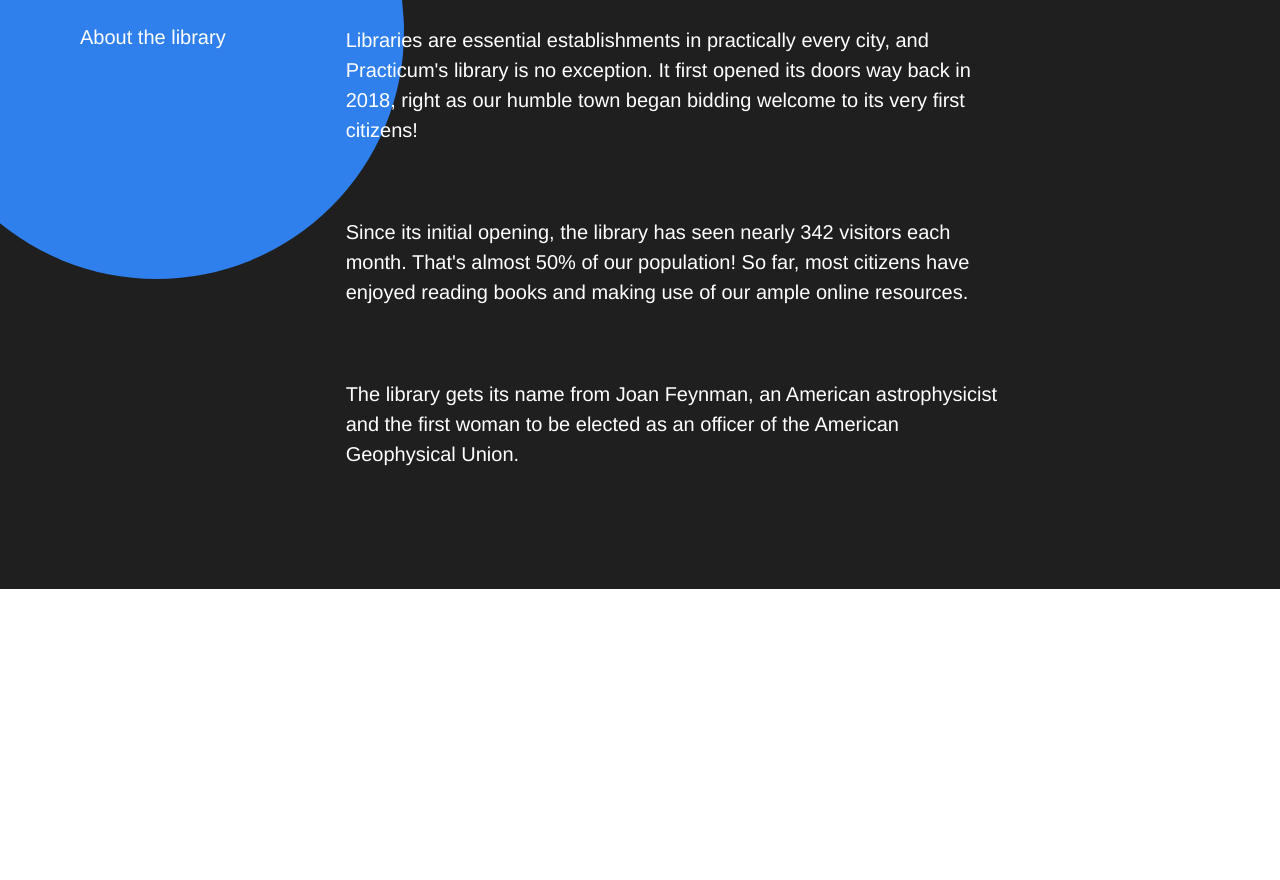
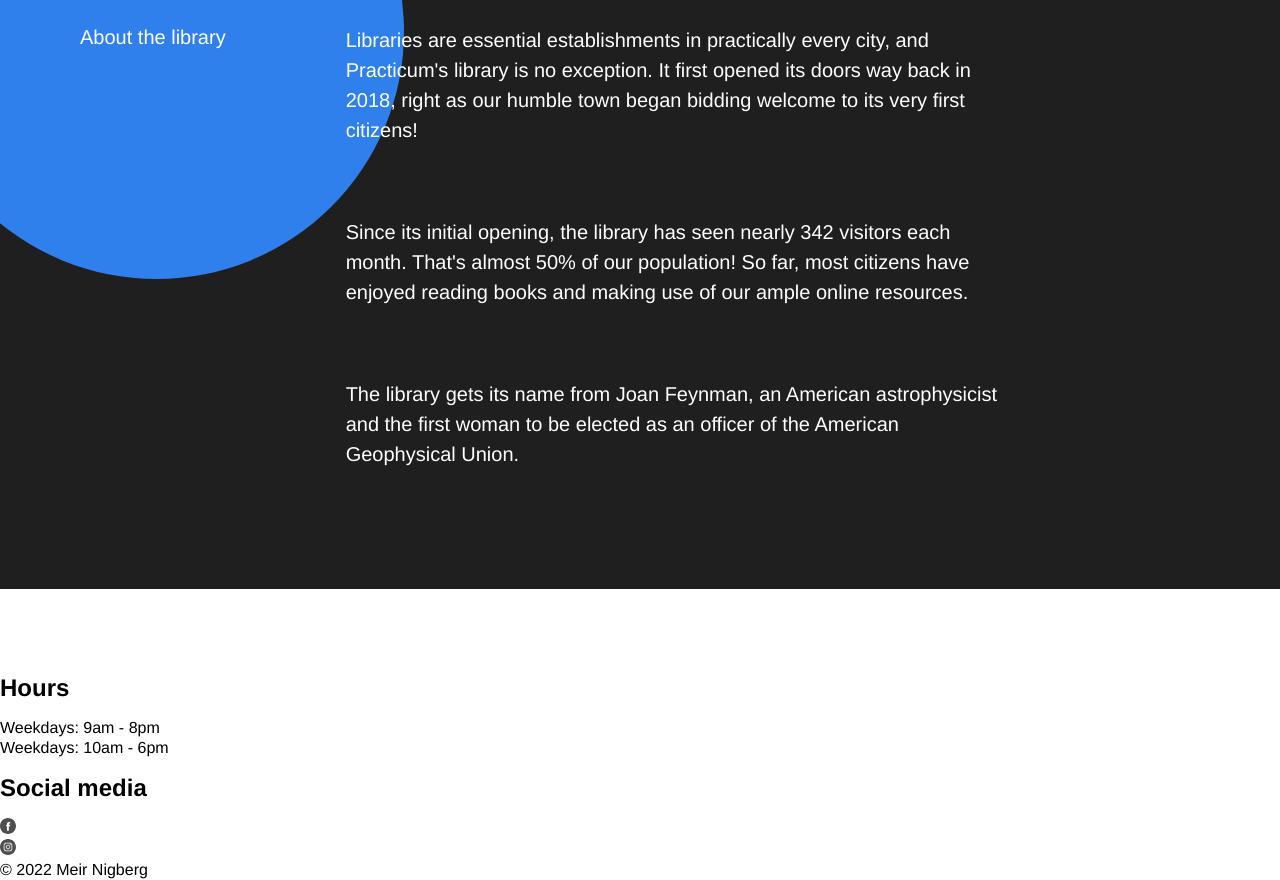
Before and after one commit to nigberg/web_project_1, a plain HTML site: page index.html in a window 1280 px wide. Shown: the part 3537-4417 px from the top of the page. Before the commit the page ends 4126 px from the top, so only its background shows below. Drawn offline with Linux system fonts and the light colour scheme.

Commit message:
Task 15-1 (HTML) completed

```diff
--- a/index.html
+++ b/index.html
@@ -249,6 +249,32 @@
   </main>
   <footer class="footer" id="footer">
     <!-- The time to mark up the footer has come, you can do it 💪 -->
+    <div class="footer__columns">
+
+      <div class="footer__column">
+        <img src="./images/logo_white.png" alt="footer logo" class="footer__logo"/>
+
+      </div>
+
+      <div class="footer__column footer__column_hours">
+        <h2 class="footer__column-heading">Hours</h2>
+        <ul class="footer__list">
+          <li class="footer__list-item">Weekdays: 9am - 8pm</li>
+          <li class="footer__list-item">Weekdays: 10am - 6pm</li>
+        </ul>
+
+      </div>
+
+      <div class="footer__column footer__column_social">
+        <h2 class="footer__column-heading">Social media</h2>
+        <ul class="footer__list">
+          <li class="footer__list-item"><a href="#" class="footer__column-link"><img class="footer__social-icon" src="./images/facebook_white.svg" alt="Facebook"/>Facebook</a></li>
+          <li class="footer__list-item"><a href="#" class="footer__column-link"><img class="footer__social-icon" src="./images/instagram_white.svg" alt="Instagram"/>Instagram</a></li>
+        </ul>
+
+      </div>
+    </div>
+    <div class="footer__copyrights">&copy; 2022 Meir Nigberg</div>
   </footer>
 </div>
 </body>
```
